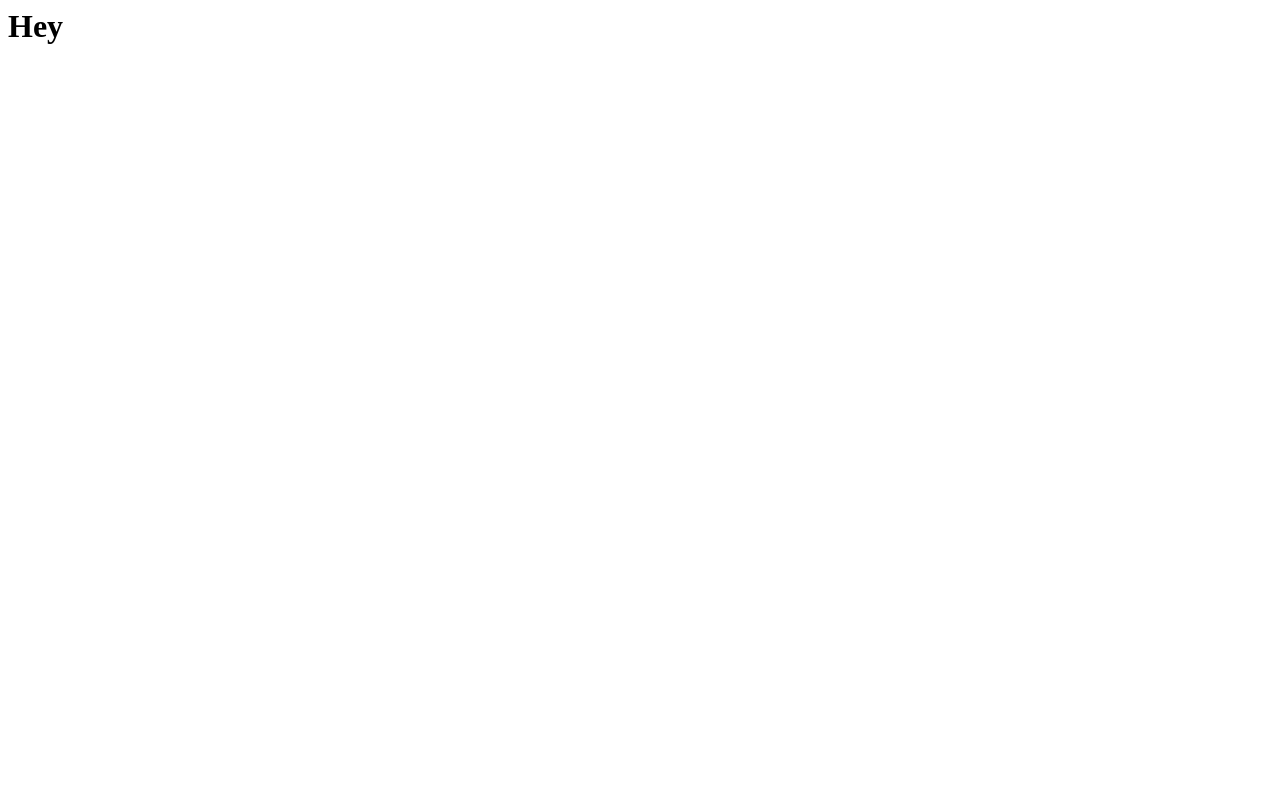
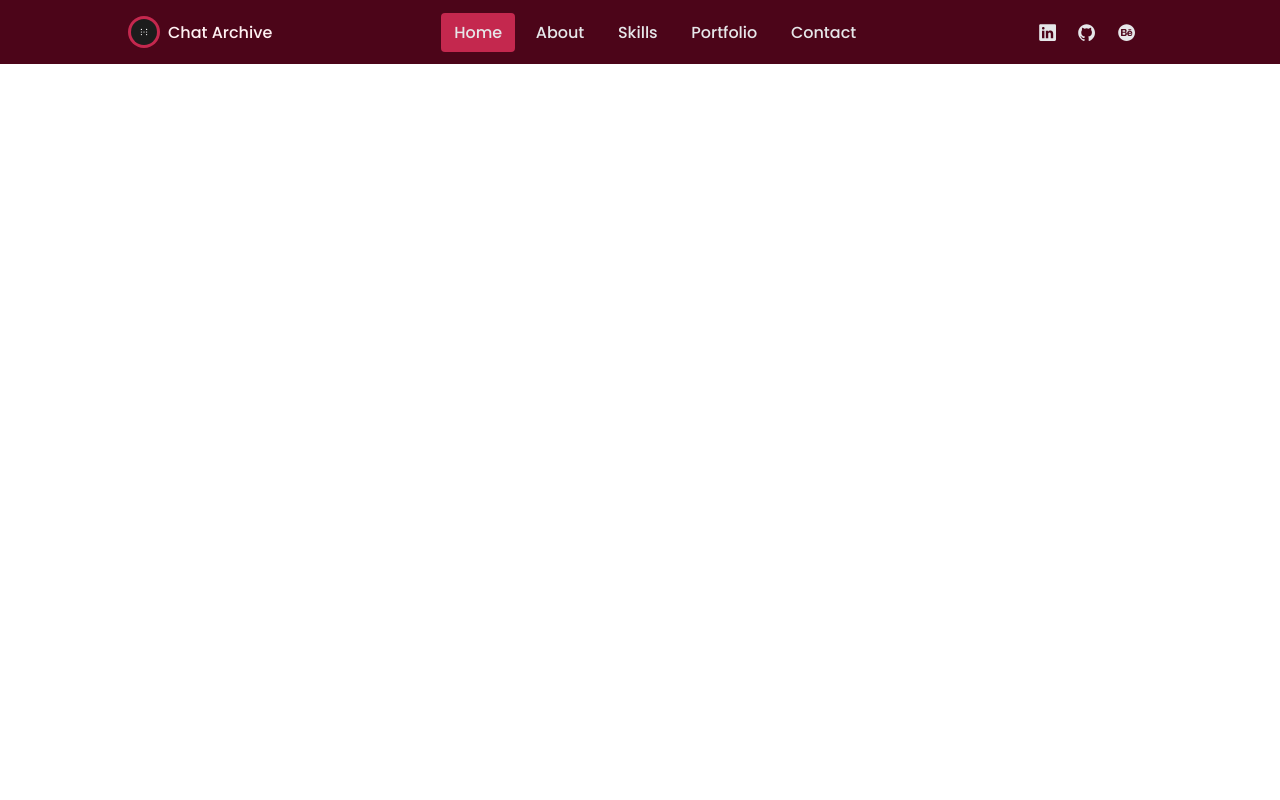
Before and after one commit to AbdullahButt2611/Chat_Archive, a Django app: page / in a window 1280 px wide. Before the commit the page is almost empty. Run offline with Django 5.2, Linux system fonts and the light colour scheme; some libraries are stand-ins or nearby versions.

Commit message:
Working on Navbar

```diff
--- /dev/null
+++ b/static/css/reponsive.css
@@ -0,0 +1,27 @@
+/*#region =========    Root   ============  */
+@media screen and (min-width: 768px) {
+    :root {
+        --normal-font-size: 1rem;
+        --small-font-size: .875rem;
+    }
+}
+/*#endregion =========    End Root   ============  */
+
+
+/*#region =========    HEADER   ============  */
+@media screen and (max-width: 768px) {
+    .nav {
+      position: fixed;
+      top: 0;
+      left: -100%;
+      background-color: var(--dark-color);
+      color: var(--white-color);
+      width: 100%;
+      height: 100vh;
+      padding: 1.5rem 0;
+      z-index: var(--z-fixed);
+      -webkit-transition: .5s;
+      transition: .5s;
+    }
+}
+/*#endregion =========    End HEADER   ============  */
--- /dev/null
+++ b/static/css/styles.css
@@ -0,0 +1,264 @@
+/*===== GOOGLE FONTS =====*/
+@import url("https://fonts.googleapis.com/css2?family=Poppins:wght@400;500&display=swap");
+
+/*===== VARIABLES CSS =====*/
+:root {
+  --header-height: 3rem;
+
+  /*===== Colores =====*/
+  --first-color: #C4284E;
+  --dark-color: #4C0519;
+  --dark-color-alt: #530b1f;
+  --white-color: #E6E7E9;
+  --bg-color: #FFF1F2;
+
+  /*===== Fuente y tipografia =====*/
+  --body-font: 'Poppins', sans-serif;
+  --normal-font-size: .938rem;
+  --small-font-size: .813rem;
+
+  /*===== z index =====*/
+  --z-fixed: 100;
+}
+
+
+/*#region =========    General Layout   ============  */
+*, ::before, ::after {
+  -webkit-box-sizing: border-box;
+  box-sizing: border-box;
+}
+
+body {
+  margin: var(--header-height) 0 0 0;
+  font-family: var(--body-font);
+  font-size: var(--normal-font-size);
+  font-weight: 500;
+}
+
+ul {
+  margin: 0;
+  padding: 0;
+  list-style: none;
+}
+
+a {
+  text-decoration: none;
+}
+
+img {
+  max-width: 100%;
+  height: auto;
+}
+
+.bd-grid {
+  max-width: 1024px;
+  display: -ms-grid;
+  display: grid;
+  -ms-grid-columns: 100%;
+  grid-template-columns: 100%;
+  margin-left: 1.5rem;
+  margin-right: 1.5rem;
+}
+/*#endregion =========    End General Layout   ============  */
+
+
+/*#region =========    HEADER   ============  */
+.header {
+  width: 100%;
+  height: var(--header-height);
+  position: fixed;
+  top: 0;
+  left: 0;
+  padding: 0 1.5rem;
+  background-color: var(--dark-color);
+  z-index: var(--z-fixed);
+  display: -webkit-box;
+  display: -ms-flexbox;
+  display: flex;
+  -webkit-box-pack: justify;
+  -ms-flex-pack: justify;
+  justify-content: space-between;
+  -webkit-box-align: center;
+  -ms-flex-align: center;
+  align-items: center;
+}
+
+.header__logo {
+  color: var(--white-color);
+}
+
+.header__toggle {
+  font-size: 1.5rem;
+  color: var(--white-color);
+  cursor: pointer;
+}
+
+.nav__content {
+  height: 100%;
+  -ms-grid-rows: max-content 1fr max-content;
+  grid-template-rows: -webkit-max-content 1fr -webkit-max-content;
+  grid-template-rows: max-content 1fr max-content;
+  row-gap: 2rem;
+}
+
+.nav__close {
+  position: absolute;
+  right: 1.5rem;
+  font-size: 1.3rem;
+  padding: .25rem;
+  background-color: var(--dark-color-alt);
+  border-radius: 50%;
+  cursor: pointer;
+}
+
+.nav__img {
+  display: -webkit-box;
+  display: -ms-flexbox;
+  display: flex;
+  -webkit-box-pack: center;
+  -ms-flex-pack: center;
+  justify-content: center;
+  margin-bottom: .8rem;
+  width: 56px;
+  height: 56px;
+  background-color: var(--first-color);
+  border-radius: 50%;
+  overflow: hidden;
+}
+
+.nav__img img {
+  width: 100%;
+}
+
+.nav__name {
+  display: block;
+  color: var(--bg-color);
+}
+/*#endregion =========    End HEADER   ============  */
+
+
+
+
+
+
+.nav__profesion {
+  font-size: var(--small-font-size);
+}
+
+.nav__menu {
+  -ms-flex-item-align: center;
+      -ms-grid-row-align: center;
+      align-self: center;
+}
+
+.nav__item {
+  margin: 2.5rem 0;
+}
+
+.nav__link {
+  color: var(--white-color);
+}
+
+.nav__social {
+  padding-top: .5rem;
+}
+
+.nav__social-icon {
+  font-size: 1.2rem;
+  color: var(--white-color);
+  margin-right: 1rem;
+}
+
+.nav__social-icon:hover {
+  color: var(--first-color);
+}
+
+/*Aparecer menu*/
+.show {
+  left: 0;
+}
+
+/*Active menu*/
+.active {
+  color: var(--first-color);
+}
+
+/*===== MEDIA QUERIES =====*/
+@media screen and (min-width: 768px) {
+  body {
+    margin: 0;
+  }
+  .header {
+    height: calc(var(--header-height) + 1rem);
+  }
+  .header__logo, .header__toggle {
+    display: none;
+  }
+  .nav {
+    width: 100%;
+  }
+  .nav__content {
+    /* -ms-grid-columns: (max-content)[3]; */
+    grid-template-columns: repeat(3, -webkit-max-content);
+    grid-template-columns: repeat(3, max-content);
+    -ms-grid-rows: 1fr;
+    grid-template-rows: 1fr;
+    -webkit-column-gap: 1rem;
+    column-gap: 1rem;
+    -webkit-box-pack: justify;
+    -ms-flex-pack: justify;
+    justify-content: space-between;
+  }
+  .nav__close, .nav__profesion {
+    display: none;
+  }
+  .nav__perfil {
+    display: -webkit-box;
+    display: -ms-flexbox;
+    display: flex;
+    -webkit-box-align: center;
+        -ms-flex-align: center;
+            align-items: center;
+  }
+  .nav__img {
+    width: 32px;
+    height: 32px;
+    margin-right: .5rem;
+    margin-bottom: 0;
+    -webkit-box-align: center;
+        -ms-flex-align: center;
+            align-items: center;
+  }
+  .nav__img img {
+    width: 26px;
+  }
+  .nav__list {
+    display: -webkit-box;
+    display: -ms-flexbox;
+    display: flex;
+  }
+  .nav__item {
+    margin: 0 .25rem;
+  }
+  .nav__link {
+    padding: .5rem .8rem;
+    border-radius: .25rem;
+  }
+  .nav__link:hover {
+    background-color: var(--first-color);
+  }
+  .active {
+    background-color: var(--first-color);
+    color: var(--white-color);
+  }
+}
+
+@media screen and (min-width: 1024px) {
+  .bd-grid {
+    margin-left: auto;
+    margin-right: auto;
+  }
+}
+
+/*#region =========    General Layout   ============  */
+/*#endregion =========    End General Layout   ============  */
--- /dev/null
+++ b/templates/header.html
@@ -0,0 +1,41 @@
+{% load static %}
+
+<header class="header">
+    <a href="#" class="header__logo">Chat Archive</a>
+
+    <ion-icon name="menu-outline" class="header__toggle" id="nav-toggle"></ion-icon>
+
+    <nav class="nav" id="nav-menu">
+        <div class="nav__content bd-grid">
+
+            <ion-icon name="close-outline" class="nav__close" id="nav-close"></ion-icon>
+
+            <div class="nav__perfil">
+                <div class="nav__img">
+                    <img src="{% static 'images/logo.svg' %}" alt="">
+                </div>
+
+                <div>
+                    <a href="#" class="nav__name">Chat Archive</a>
+                    <span class="nav__profesion">WhatsApp Memories Organizedr</span>
+                </div>
+            </div>
+
+            <div class="nav__menu">
+                <ul class="nav__list">
+                    <li class="nav__item"><a href="#" class="nav__link active">Home</a></li>
+                    <li class="nav__item"><a href="#" class="nav__link">About</a></li>
+                    <li class="nav__item"><a href="#" class="nav__link">Skills</a></li>
+                    <li class="nav__item"><a href="#" class="nav__link">Portfolio</a></li>
+                    <li class="nav__item"><a href="#" class="nav__link">Contact</a></li>
+                </ul>
+            </div>
+
+            <div class="nav__social">
+                <a href="#" class="nav__social-icon"><ion-icon name="logo-linkedin"></ion-icon></a>
+                <a href="#" class="nav__social-icon"><ion-icon name="logo-github"></ion-icon></a>
+                <a href="#" class="nav__social-icon"><ion-icon name="logo-behance"></ion-icon></a>
+            </div>
+        </div>
+    </nav>
+</header>
--- a/templates/index.html
+++ b/templates/index.html
@@ -1 +1,5 @@
-<h1>Hey</h1>
+{% extends "main.html" %}
+{% load static %}
+
+{% block body_content %}
+{% endblock body_content %}
--- /dev/null
+++ b/templates/main.html
@@ -0,0 +1,33 @@
+{% load static %}
+
+<!DOCTYPE html>
+<html lang="en">
+<head>
+    <meta charset="UTF-8">
+    <meta name="viewport" content="width=device-width, initial-scale=1.0">
+    <title>Fusion Frame</title>
+
+    {% comment %} <!-------------- CSS STYLING -------------> {% endcomment %}
+    <link rel="stylesheet" href="{% static 'css/styles.css' %}">
+    <link rel="stylesheet" href="{% static 'css/reponsive.css' %}">
+
+
+    {% comment %} <!-------------- FONT AWESOME ICONS -------------> {% endcomment %}
+    <link href='https://unpkg.com/boxicons@2.1.4/css/boxicons.min.css' rel='stylesheet'>
+    <link rel="stylesheet" href="https://cdnjs.cloudflare.com/ajax/libs/font-awesome/6.3.0/css/all.min.css">
+</head>
+<body>
+
+    {% include 'header.html' %}
+
+    {% block body_content %}{% endblock body_content %}
+
+    {% comment %} {% include 'footer.html' %} {% endcomment %}
+
+    {% comment %} <!-------------- IONICONS --------------> {% endcomment %}
+    <script src="https://unpkg.com/ionicons@5.1.2/dist/ionicons.js"></script>
+
+    {% comment %} <!-------------- JS Linking --------------> {% endcomment %}
+    <script src="{% static 'js/script.js' %}"></script>
+</body>
+</html>
```
Also changed, not shown: archivehandler/views.py (line endings or trailing spaces).
